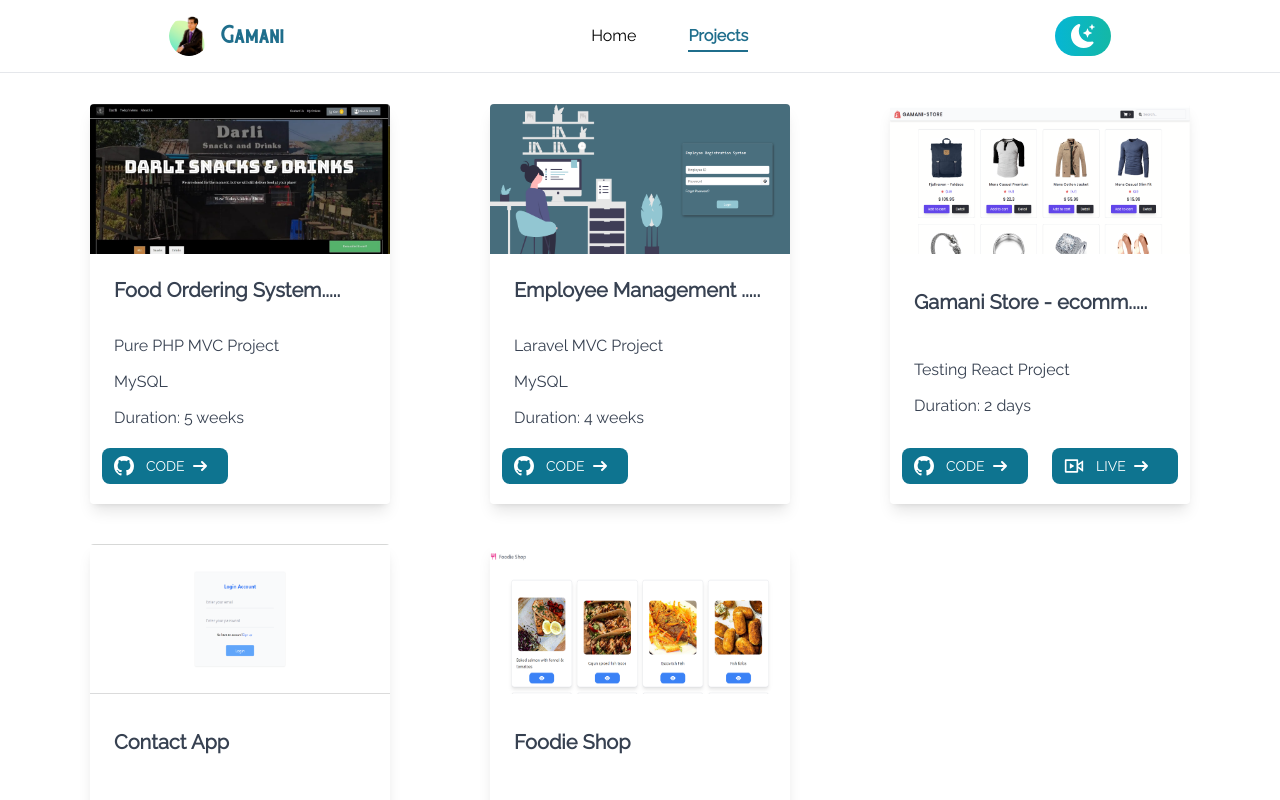
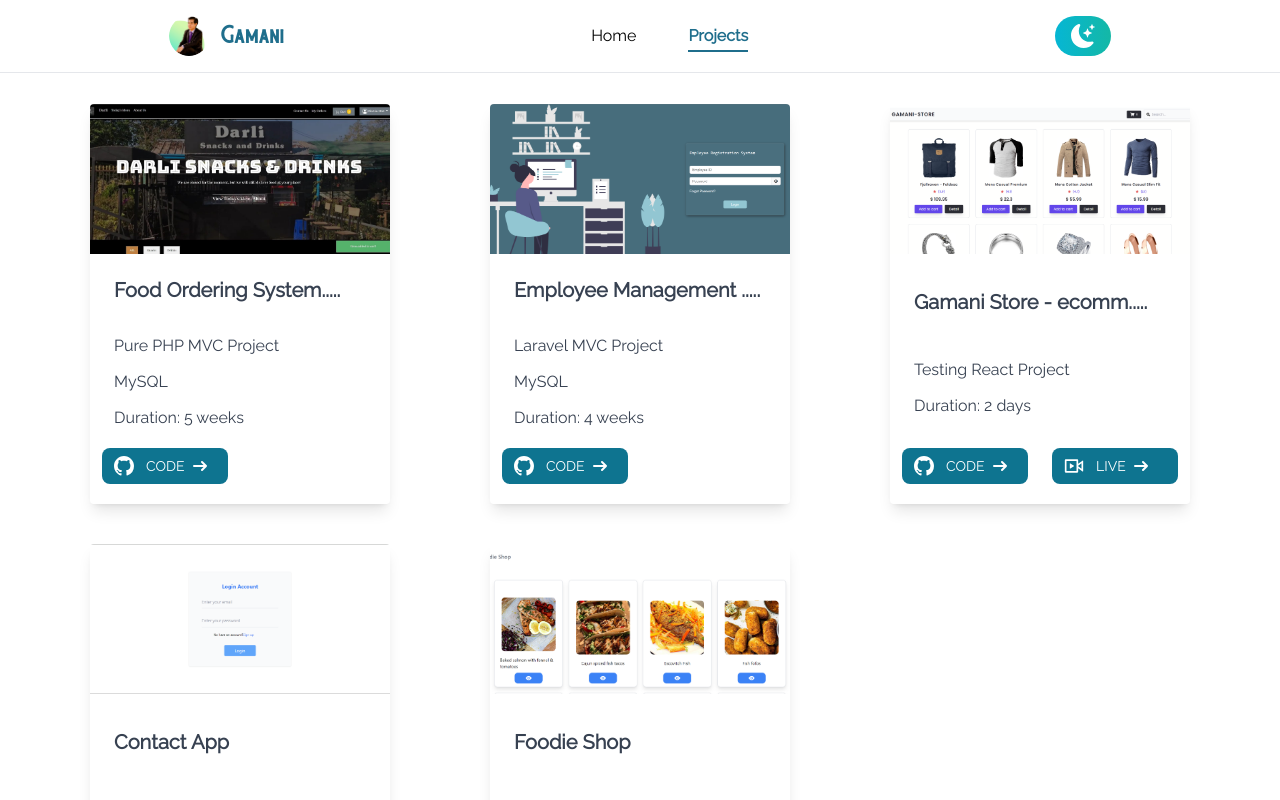
Before and after one commit to mrzinlinhtet/myportfolio, a React (Vite) app: page /projects in a window 1280 px wide. Shown: the top 800 px of the page. Built offline with nearby package versions, Linux system fonts and the light colour scheme; a web font is replaced by a local one.

Commit message:
add object cover in img

```diff
--- a/src/pages/Projects.jsx
+++ b/src/pages/Projects.jsx
@@ -68,7 +68,7 @@ const Projects = () => {
               >
                 <div className="rounded overflow-hidden shadow-lg max-w-sm h-[400px] w-[300px] flex flex-col justify-between">
                   <img
-                    className="w-full h-[150px]"
+                    className="w-full h-[150px] object-cover"
                     src={item.project_img}
                     alt=""
                   />
```
